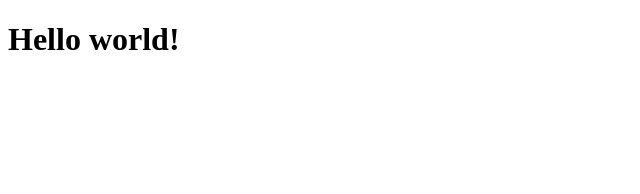
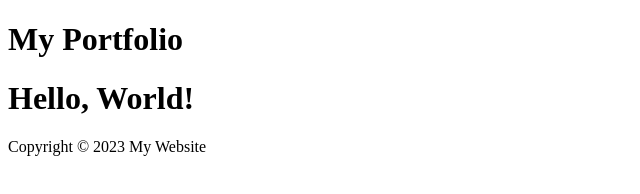
Before and after one commit to asyncedd/page, a plain HTML site: page index.html in a window 1280 px wide. Shown: the whole page, without its empty margins (0-640 px from the left). Drawn offline with Linux system fonts and the light colour scheme.

Commit message:
Update index.html

```diff
--- a/index.html
+++ b/index.html
@@ -1,12 +1,20 @@
 <!DOCTYPE html>
 <html>
   <head>
-    <meta charset="UTF+8">
-    <title>My website</title>
+    <meta charset="UTF-8">
+    <title>My Website</title>
     <link rel="stylesheet" href="index.css">
   </head>
-  <body>
-    <h1>Hello world!</h1>
+  <body class="bg-gray-100">
+    <header class="bg-white p-5">
+      <h1 class="text-2xl">My Portfolio</h1>
+    </header>
+    <main class="p-5">
+      <h1 class="p-5 m-5 text-5xl font-bold">Hello, World!</h1>
+    </main>
+    <footer class="bg-white p-5 text-center">
+      <p>Copyright © 2023 My Website</p>
+    </footer>
     <script src="index.js"></script>
   </body>
 </html>
```
